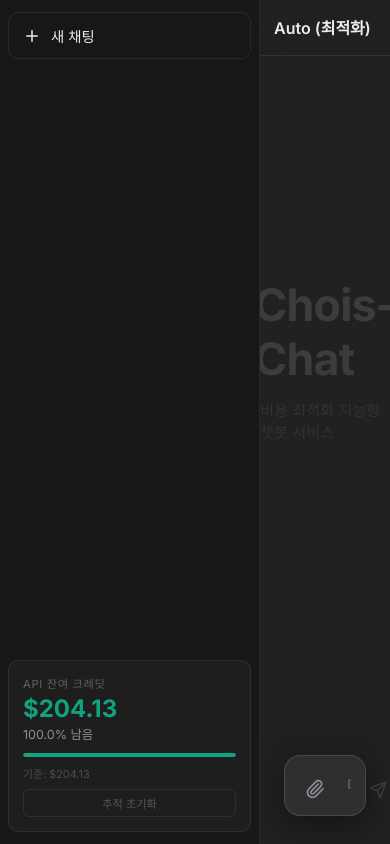
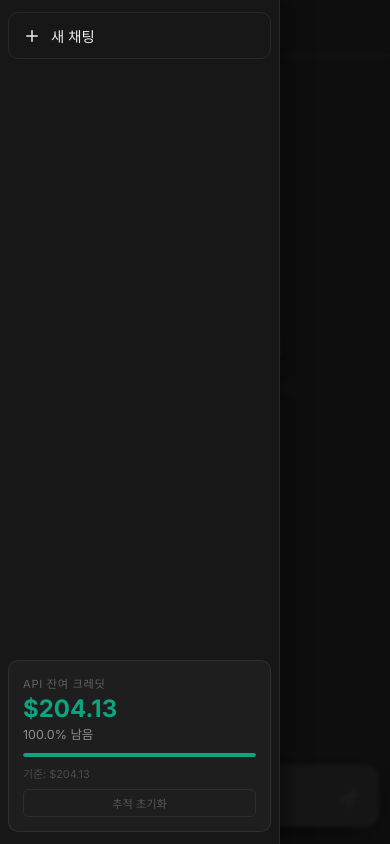
Before and after one commit to choisungryong/Chois-Chat, a React (Vite) app: page / in a window 390 px wide. Built offline with nearby package versions, Linux system fonts and the light colour scheme.

Commit message:
Feature: Full responsive layout - mobile hamburger menu + tablet breakpoints

```diff
--- a/src/App.jsx
+++ b/src/App.jsx
@@ -270,7 +270,14 @@ function App() {
 
   return (
     <>
-      <div className={`sidebar ${isSidebarOpen ? '' : 'closed'}`}>
+      {/* Mobile overlay backdrop */}
+      {isSidebarOpen && (
+        <div
+          className="sidebar-overlay"
+          onClick={() => setIsSidebarOpen(false)}
+        />
+      )}
+      <div className={`sidebar ${isSidebarOpen ? 'open' : ''}`}>
         <button className="new-chat-btn" onClick={startNewChat}>
           <Plus size={18} />
           <span>새 채팅</span>
@@ -326,6 +333,14 @@ function App() {
 
       <div className="main-content">
         <header className="chat-header">
+          {/* Hamburger for mobile */}
+          <button
+            className="hamburger-btn"
+            onClick={() => setIsSidebarOpen(prev => !prev)}
+            aria-label="Toggle sidebar"
+          >
+            <span /><span /><span />
+          </button>
           <div className="model-selector">
             <select value={selectedModel} onChange={(e) => setSelectedModel(e.target.value)}>
               {MODELS.map(m => (
--- a/src/index.css
+++ b/src/index.css
@@ -477,3 +477,88 @@ textarea::placeholder { color: rgba(255,255,255,0.3); }
 ::-webkit-scrollbar-thumb { background: rgba(255,255,255,0.08); border-radius: 10px; }
 ::-webkit-scrollbar-thumb:hover { background: rgba(255,255,255,0.15); }
 ::-webkit-scrollbar-track { background: transparent; }
+
+/* ─── HAMBURGER BUTTON (hidden on desktop) ────────────────── */
+.hamburger-btn {
+  display: none;
+  flex-direction: column;
+  gap: 5px;
+  background: transparent;
+  border: none;
+  cursor: pointer;
+  padding: 8px;
+  position: absolute;
+  left: 16px;
+  z-index: 20;
+}
+.hamburger-btn span {
+  display: block;
+  width: 22px;
+  height: 2px;
+  background: var(--text-secondary);
+  border-radius: 2px;
+  transition: background 0.15s;
+}
+.hamburger-btn:hover span { background: var(--text-primary); }
+
+/* ─── MOBILE SIDEBAR OVERLAY ─────────────────────────────── */
+.sidebar-overlay { display: none; }
+
+/* ─── TABLET (769px – 1024px) ────────────────────────────── */
+@media (max-width: 1024px) {
+  .sidebar { width: 220px; min-width: 220px; }
+  .message-content { width: 95%; }
+}
+
+/* ─── MOBILE (≤768px) ─────────────────────────────────────── */
+@media (max-width: 768px) {
+  /* Sidebar slides in from left */
+  .sidebar {
+    position: fixed;
+    top: 0; left: 0;
+    height: 100%;
+    width: 280px;
+    z-index: 200;
+    transform: translateX(-100%);
+    transition: transform 0.25s ease;
+    box-shadow: 4px 0 20px rgba(0,0,0,0.5);
+  }
+  .sidebar.open { transform: translateX(0); }
+
+  /* Dark backdrop */
+  .sidebar-overlay {
+    display: block;
+    position: fixed;
+    inset: 0;
+    background: rgba(0,0,0,0.55);
+    z-index: 199;
+    backdrop-filter: blur(2px);
+    -webkit-backdrop-filter: blur(2px);
+  }
+
+  /* Show hamburger */
+  .hamburger-btn { display: flex; }
+  .chat-header { position: relative; }
+
+  /* Message sizing */
+  .message-content { width: 96%; }
+  .message-row.user .text { max-width: 88%; font-size: 0.93rem; }
+  .message-row.ai .text { font-size: 0.93rem; }
+
+  /* Input */
+  .input-area { padding: 14px 0 18px; }
+  .input-wrapper { width: calc(100% - 24px); border-radius: 14px; }
+  textarea { font-size: 0.95rem; }
+
+  /* Welcome */
+  .welcome-screen h1 { font-size: 2rem; }
+}
+
+/* ─── SMALL MOBILE (≤480px) ──────────────────────────────── */
+@media (max-width: 480px) {
+  .message-row.user .text { max-width: 92%; padding: 10px 14px; }
+  .message-row.ai .message-content { gap: 10px; }
+  .text h2 { font-size: 1.1rem; }
+  .text h3 { font-size: 1rem; }
+  .text pre { padding: 12px 14px; font-size: 0.82rem; }
+}
```
